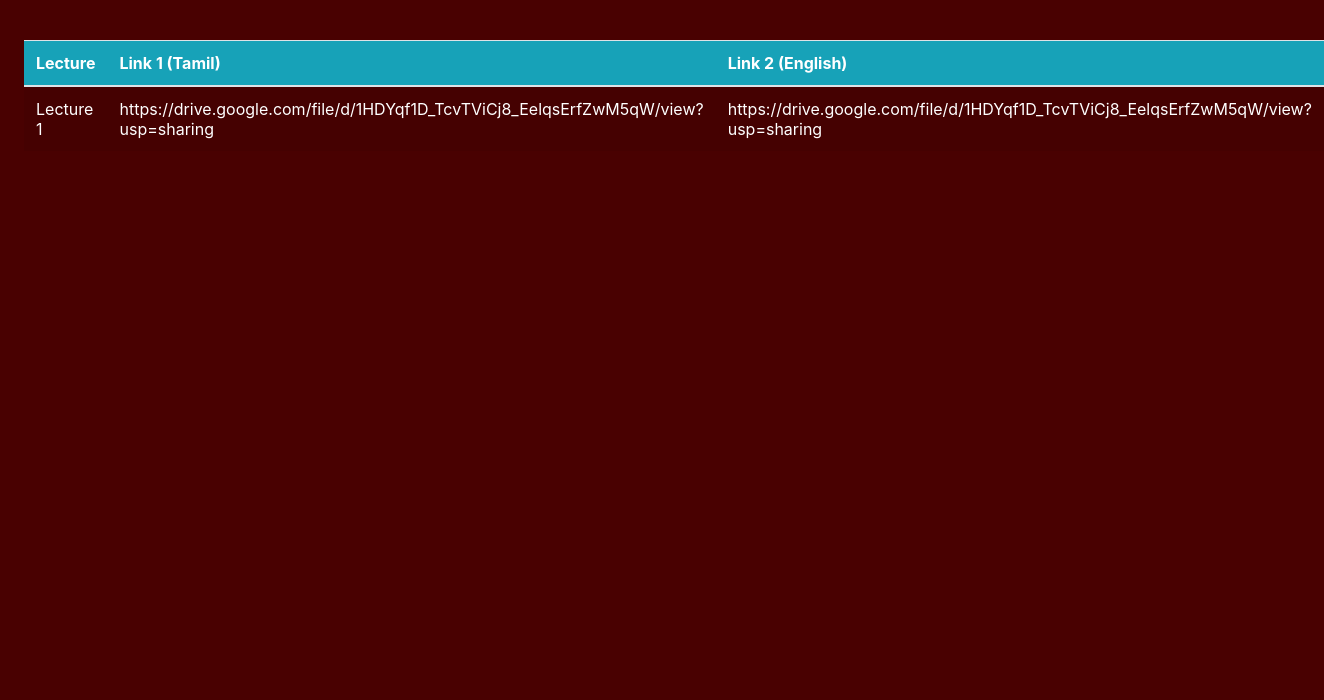
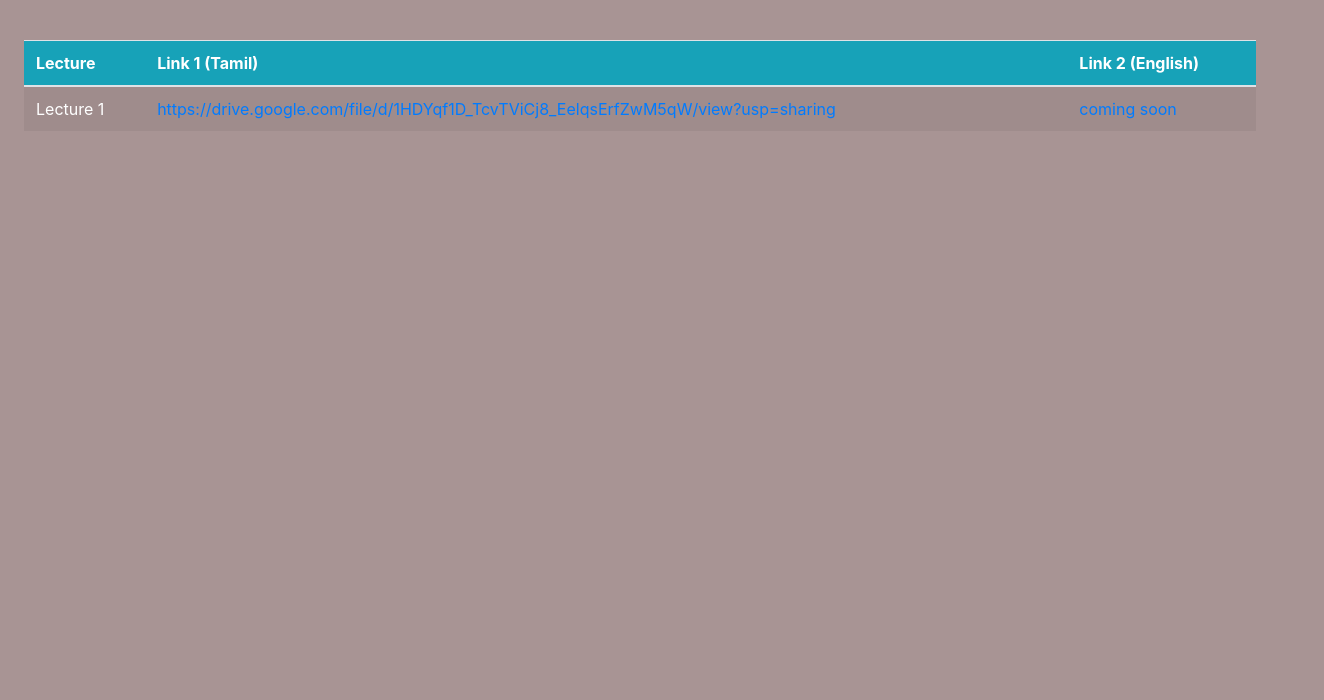
Before and after one commit to programmingrakesh/pythontutorialtamil, a plain HTML site: page index.html in a window 1280 px wide. Shown: the part 100-800 px from the top of the page, 1324 px wide, since content can reach past the window. Drawn offline with nearby package versions, Linux system fonts and the light colour scheme.

Commit message:
Update index.html

```diff
--- a/index.html
+++ b/index.html
@@ -14,10 +14,14 @@
     tr {
       color: #fff;
     }
+
+    a {
+      color #fff;
+    }
             @keyframes color {
-              30% {background: #610527;}
-              40% {background: #630202;}
-              20% {background: #630202;}
+              30% {background: #ececec;}
+              40% {background: #e3c8c8;}
+              20% {background: #edd1d1;}
             }
 
             body{
@@ -58,7 +62,7 @@
 
 <script>
 	var myArray = [
-	    {'Lecture':'Lecture 1', 'Link_1':'https://drive.google.com/file/d/1HDYqf1D_TcvTViCj8_EelqsErfZwM5qW/view?usp=sharing', 'Link_2':'https://drive.google.com/file/d/1HDYqf1D_TcvTViCj8_EelqsErfZwM5qW/view?usp=sharing'},
+	    {'Lecture':'Lecture 1', 'Link_1':'https://drive.google.com/file/d/1HDYqf1D_TcvTViCj8_EelqsErfZwM5qW/view?usp=sharing', 'Link_2':'coming soon'},
 	]
 
 	buildTable(myArray)
@@ -71,8 +75,8 @@
 		for (var i = 0; i < data.length; i++){
 			var row = `<tr>
 							<td>${data[i].Lecture}</td>
-							<td>${data[i].Link_1}</td>
-							<td>${data[i].Link_2}</td>
+							<td><a href="${data[i].Link_1}" style="display:block;">${data[i].Link_1}</a></td>
+							<td><a href="${data[i].Link_2}" style="display:block;">${data[i].Link_2}</a></td>
 					  </tr>`
 			table.innerHTML += row
 
```
